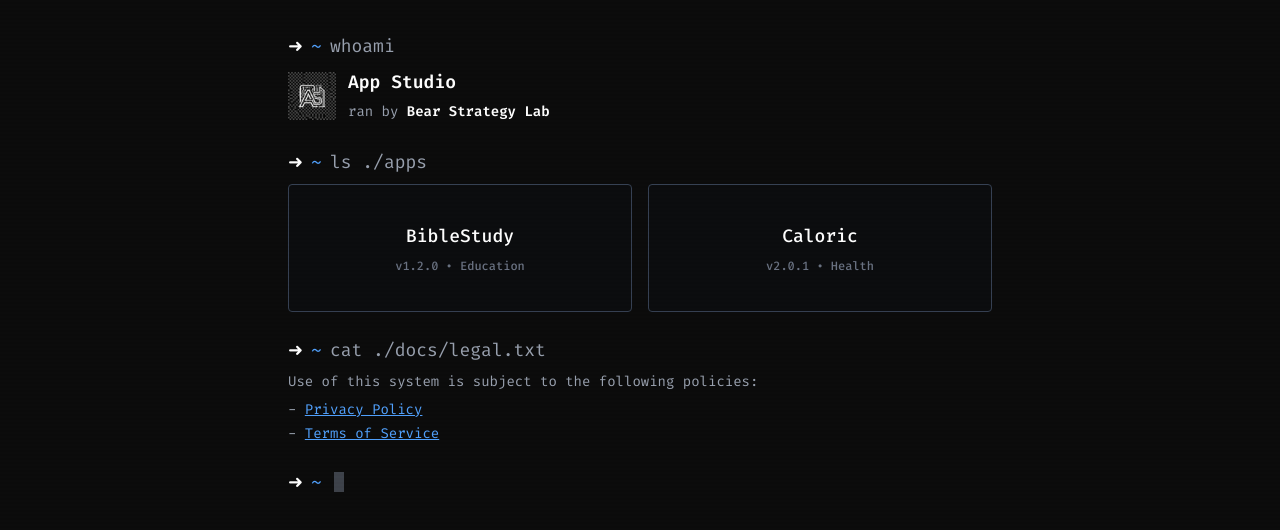
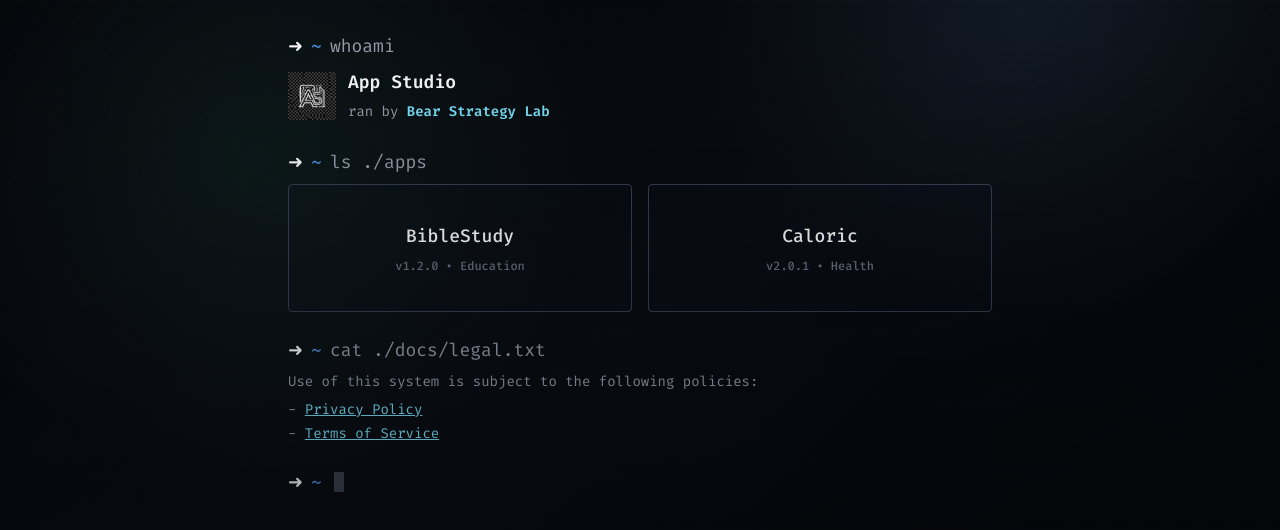
Before and after one commit to Kedaar-NR/Diffusion, a React (Vite) app: page / in a window 1280 px wide. Shown: the top 530 px of the page. Built offline with nearby package versions, Linux system fonts and the light colour scheme.

Commit message:
Refresh global styling

```diff
--- a/src/index.css
+++ b/src/index.css
@@ -3,7 +3,7 @@
 
 @theme {
   --color-term-green: #28c840;
-  --color-term-bg: #0c0c0c;
+  --color-term-bg: #06070c;
   --font-mono: "Fira Code", monospace;
 
   --animate-cursor: cursor .75s step-end infinite;
@@ -15,18 +15,57 @@
 }
 
 :root {
-  --term-bg: #0c0c0c;
-  --term-text: #cccccc;
+  --term-bg: #05060a;
+  --term-surface: rgba(255, 255, 255, 0.04);
+  --term-glow: 0 0 35px rgba(111, 255, 211, 0.35);
+  --term-text: #cdd4e4;
+  --term-muted: #7f8aa3;
+  --term-accent: #67ffbf;
+  color-scheme: dark;
 }
 
 body {
-  background-color: var(--term-bg);
+  margin: 0;
+  min-height: 100vh;
+  background: radial-gradient(circle at 20% 20%, rgba(103, 255, 191, 0.07), transparent 28%),
+    radial-gradient(circle at 80% 0%, rgba(121, 200, 255, 0.08), transparent 25%),
+    linear-gradient(145deg, #05060a, #090c12 45%, #05060a 75%);
+  position: relative;
   color: var(--term-text);
   font-family: var(--font-mono);
   overflow-x: hidden;
 }
 
-/* Custom Utilities if needed, but Tailwind classes should cover most */
+a {
+  color: #7ce7ff;
+}
+
+a:hover {
+  color: #b9f7ff;
+}
+
+* {
+  box-sizing: border-box;
+}
+
+body::before {
+  content: '';
+  position: fixed;
+  inset: 0;
+  background-image: radial-gradient(rgba(255, 255, 255, 0.05) 1px, transparent 1px);
+  background-size: 32px 32px;
+  pointer-events: none;
+  opacity: 0.45;
+}
+
+body::after {
+  content: '';
+  position: fixed;
+  inset: 0;
+  background: linear-gradient(180deg, rgba(5, 6, 10, 0) 0%, rgba(5, 6, 10, 0.35) 70%, rgba(5, 6, 10, 0.85) 100%);
+  pointer-events: none;
+}
+
 ::selection {
   background: var(--color-term-green);
   color: black;
@@ -50,3 +89,23 @@ body {
   z-index: 1000;
   opacity: 0.15;
 }
+
+.app-shell {
+  position: relative;
+  min-height: 100vh;
+  padding: 3rem 1.5rem 4rem;
+  display: flex;
+  align-items: flex-start;
+  justify-content: center;
+}
+
+.panel {
+  background: linear-gradient(180deg, rgba(255, 255, 255, 0.04) 0%, rgba(255, 255, 255, 0.01) 100%);
+  border: 1px solid rgba(255, 255, 255, 0.08);
+  box-shadow: 0 12px 50px rgba(0, 0, 0, 0.4), var(--term-glow);
+  backdrop-filter: blur(12px);
+}
+
+.glow {
+  box-shadow: var(--term-glow);
+}
```
